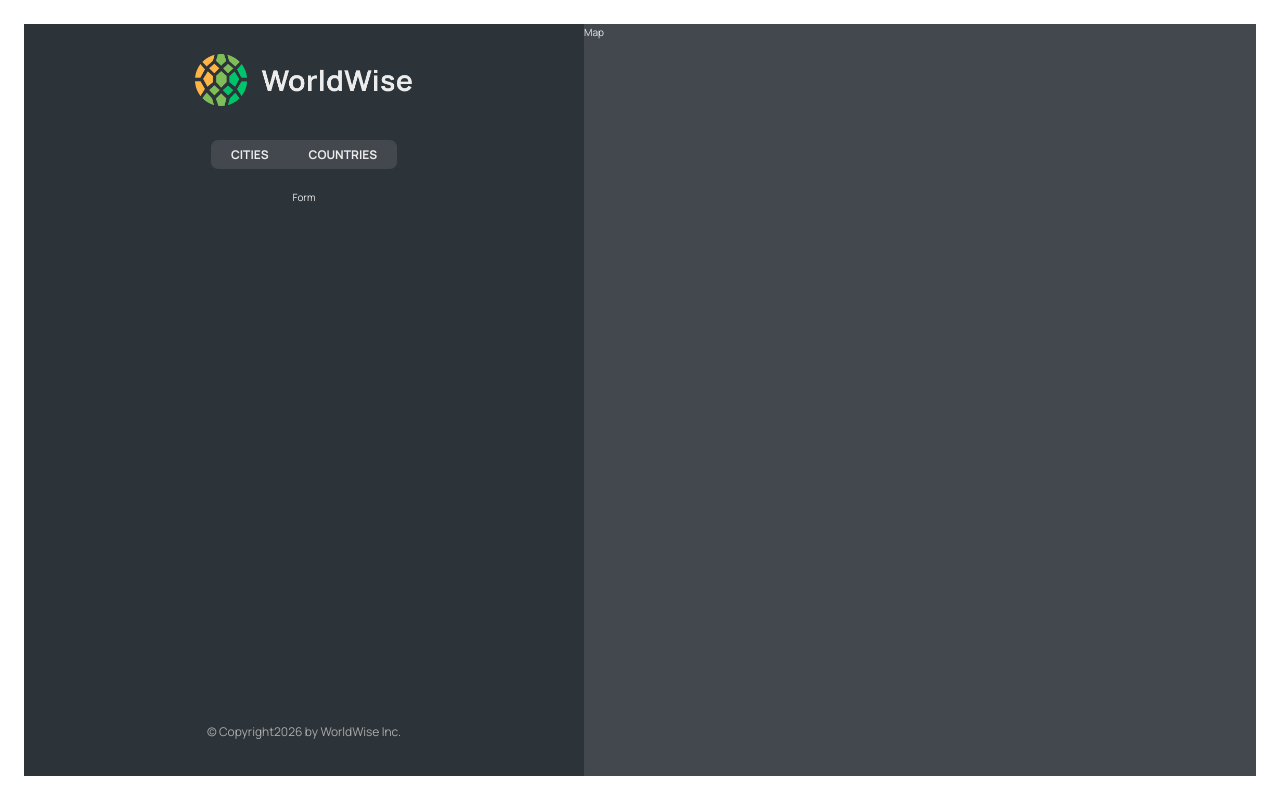
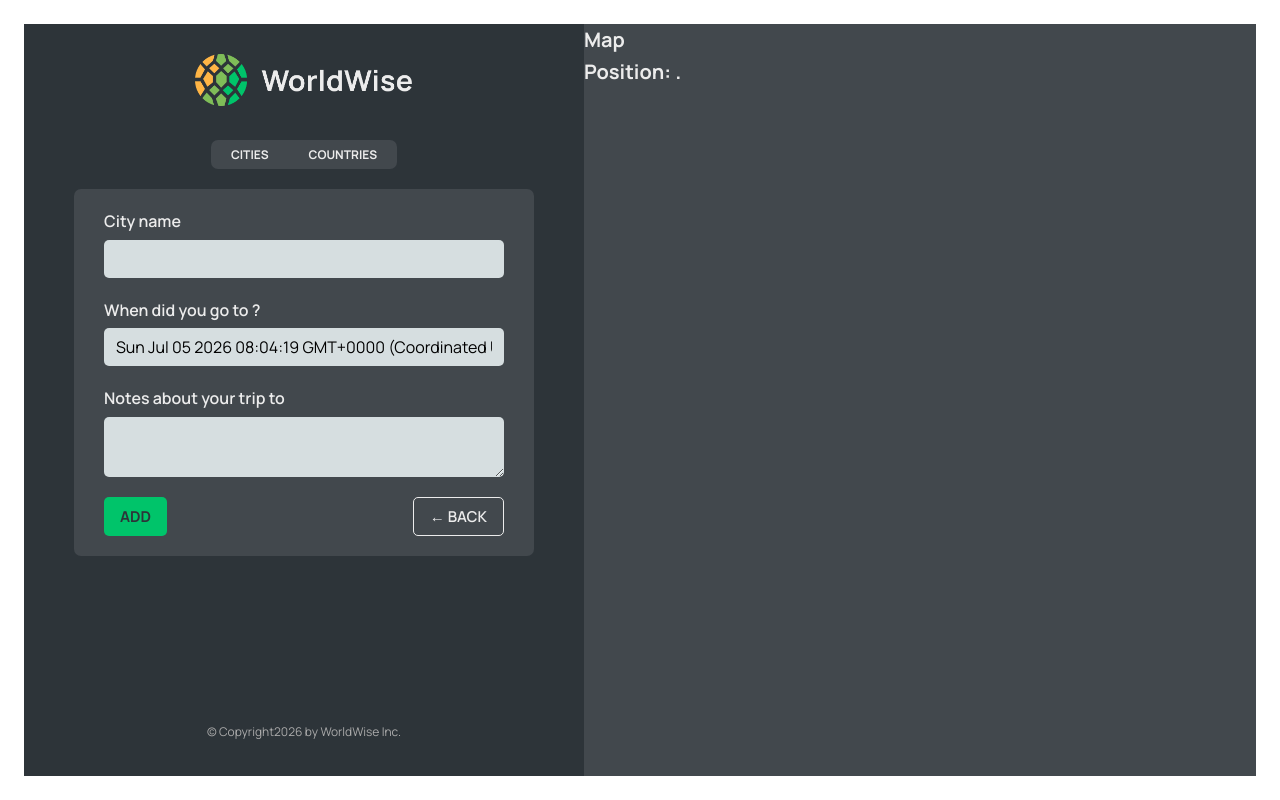
Before and after one commit to Abolfazl-Mohammadi-06/worldwise, a React (Vite) app: page /app/form in a window 1280 px wide. Built offline with nearby package versions, Linux system fonts and the light colour scheme; data requests are answered from the project's data file.

Commit message:
updating rouret

```diff
--- a/src/App.jsx
+++ b/src/App.jsx
@@ -1,4 +1,4 @@
-import {BrowserRouter, Route, Routes} from "react-router-dom";
+import {BrowserRouter, Navigate, Route, Routes} from "react-router-dom";
 import Product from "./pages/Product.jsx";
 import Pricing from "./pages/Pricing.jsx";
 import Homepage from "./pages/Homepage.jsx";
@@ -8,6 +8,8 @@
 import CityList from "./components/CityList.jsx";
 import {useEffect, useState} from "react";
 import CountriesList from "./components/CountriesList.jsx";
+import City from "./components/City.jsx";
+import Form from "./components/Form.jsx";
 
 const BASE_URL = "http://localhost:9000";
 export default function App() {
@@ -41,10 +43,11 @@
                 <Route path="login" element={<Login/>}/>
 
                 <Route path="app" element={<AppLayout/>}>
-                    <Route index element={<CityList cities={cities} isLoading={isLoading}/>}/>
+                    <Route index element={<Navigate replace to="cities"/>}/>
                     <Route index path="cities" element={<CityList cities={cities} isLoading={isLoading}/>}/>
+                    <Route path="cities/:id" element={<City/>}/>
                     <Route path="countries" element={<CountriesList cities={cities} isLoading={isLoading}/>}/>
-                    <Route path="form" element={<p>Form</p>}/>
+                    <Route path="form" element={<Form/>}/>
                 </Route>
 
                 <Route path="*" element={<PageNotFound/>}/>
@@ -52,4 +55,4 @@
         </BrowserRouter>
     );
 }
-//E12
+//E14
--- /dev/null
+++ b/src/components/Button.jsx
@@ -0,0 +1,11 @@
+import style from './Button.module.css'
+
+function Button({children, onClick, type}) {
+    return (
+        <button onClick={onClick} className={`${style.btn} ${style[type]}`}>
+            {children}
+        </button>
+    )
+}
+
+export default Button;
--- a/src/components/City.jsx
+++ b/src/components/City.jsx
@@ -1,4 +1,5 @@
 import styles from "./City.module.css";
+import {useParams, useSearchParams} from "react-router-dom";
 
 const formatDate = (date) =>
     new Intl.DateTimeFormat("en", {
@@ -9,6 +10,12 @@
     }).format(new Date(date));
 
 function City() {
+    const {id} = useParams();
+    const [searchParams, setSearchParams] = useSearchParams();
+    const lat = searchParams.get("lat")
+    const lng = searchParams.get("lng")
+
+
     // TEMP DATA
     const currentCity = {
         cityName: "Lisbon",
@@ -17,45 +24,52 @@
         notes: "My favorite city so far!",
     };
 
-  const { cityName, emoji, date, notes } = currentCity;
-
-  return (
-    <div className={styles.city}>
-      <div className={styles.row}>
-        <h6>City name</h6>
-        <h3>
-          <span>{emoji}</span> {cityName}
-        </h3>
-      </div>
-
-      <div className={styles.row}>
-        <h6>You went to {cityName} on</h6>
-        <p>{formatDate(date || null)}</p>
-      </div>
-
-      {notes && (
-        <div className={styles.row}>
-          <h6>Your notes</h6>
-          <p>{notes}</p>
-        </div>
-      )}
-
-      <div className={styles.row}>
-        <h6>Learn more</h6>
-        <a
-          href={`https://en.wikipedia.org/wiki/${cityName}`}
-          target="_blank"
-          rel="noreferrer"
-        >
-          Check out {cityName} on Wikipedia &rarr;
-        </a>
-      </div>
-
-      <div>
-        <ButtonBack />
-      </div>
-    </div>
-  );
+    // const {cityName, emoji, date, notes} = currentCity;
+    return (<>
+        <h1>
+            CITY {id}
+        </h1>
+        <p>
+            Position: {lat}, {lng}
+        </p>
+    </>)
+    // return (
+    //   <div className={styles.city}>
+    //     <div className={styles.row}>
+    //       <h6>City name</h6>
+    //       <h3>
+    //         <span>{emoji}</span> {cityName}
+    //       </h3>
+    //     </div>
+    //
+    //     <div className={styles.row}>
+    //       <h6>You went to {cityName} on</h6>
+    //       <p>{formatDate(date || null)}</p>
+    //     </div>
+    //
+    //     {notes && (
+    //       <div className={styles.row}>
+    //         <h6>Your notes</h6>
+    //         <p>{notes}</p>
+    //       </div>
+    //     )}
+    //
+    //     <div className={styles.row}>
+    //       <h6>Learn more</h6>
+    //       <a
+    //         href={`https://en.wikipedia.org/wiki/${cityName}`}
+    //         target="_blank"
+    //         rel="noreferrer"
+    //       >
+    //         Check out {cityName} on Wikipedia &rarr;
+    //       </a>
+    //     </div>
+    //
+    //     <div>
+    //
+    //     </div>
+    //   </div>
+    // );
 }
 
 export default City;
--- a/src/components/CityItem.jsx
+++ b/src/components/CityItem.jsx
@@ -1,4 +1,5 @@
 import style from './CityItem.module.css';
+import {Link} from "react-router-dom";
 
 
 const formatDate = (date) =>
@@ -11,14 +12,16 @@
 
 
 function CityItem({city}) {
-    const {cityName, emoji, date} = city;
+    const {cityName, emoji, date, id, position} = city;
     return (
-        <li className={style.cityItem}>
+        <li>
             {/*<span className={style.emoji}>{emoji}</span>*/}
-            <img src={emoji} alt={cityName} width={20}/>
-            <h3 className={style.name}>{cityName}</h3>
-            <time className={style.date}>({formatDate(date)})</time>
-            <button className={style.deleteBtn}>&times;</button>
+            <Link className={style.cityItem} to={`${id}?=lat=${position.lat}&lng=${position.lng}`}>
+                <img src={emoji} alt={cityName} width={20}/>
+                <h3 className={style.name}>{cityName}</h3>
+                <time className={style.date}>({formatDate(date)})</time>
+                <button className={style.deleteBtn}>&times;</button>
+            </Link>
         </li>
     )
 }
--- a/src/components/CountriesList.jsx
+++ b/src/components/CountriesList.jsx
@@ -17,8 +17,9 @@
             else return arr
         }
         , [])
+
     return (<ul className={style.countryList}>
-        {countries.map(country => <CountryItem country={country}/>)}
+        {countries.map(country => <CountryItem country={country} key={country.country}/>)}
     </ul>);
 }
 
--- a/src/components/Form.jsx
+++ b/src/components/Form.jsx
@@ -1,8 +1,10 @@
 // "https://api.bigdatacloud.net/data/reverse-geocode-client?latitude=0&longitude=0"
 
-import { useState } from "react";
+import {useState} from "react";
 
 import styles from "./Form.module.css";
+import Button from "./Button.jsx";
+import {useNavigate} from "react-router-dom";
 
 export function convertToEmoji(countryCode) {
     const codePoints = countryCode
@@ -13,6 +15,9 @@
 }
 
 function Form() {
+
+    const navigate = useNavigate();
+
     const [cityName, setCityName] = useState("");
     const [country, setCountry] = useState("");
     const [date, setDate] = useState(new Date());
@@ -49,8 +54,12 @@
             </div>
 
             <div className={styles.buttons}>
-        <button>Add</button>
-        <button>&larr; Back</button>
+                <Button type="primary">Add</Button>
+                <Button type="back" onClick={(e) => {
+                    e.preventDefault();
+                    navigate(-1)
+                }}>&larr; Back</Button>
+                {/*<button>&larr; Back</button>*/}
             </div>
         </form>
     );
--- a/src/components/Map.jsx
+++ b/src/components/Map.jsx
@@ -1,9 +1,20 @@
 import style from "./Map.module.css";
+import {useNavigate, useSearchParams} from "react-router-dom";
 
 function Map() {
+    const navigate = useNavigate()
+
+    const [searchParams, setSearchParams] = useSearchParams()
+    const lat = searchParams.get("lat")
+    const lng = searchParams.get("lng")
+
     return (
-        <div className={style.mapContainer}>
-            Map
+        <div className={style.mapContainer} onClick={() => navigate("form")}>
+            <h1>Map</h1>
+            <h1>
+                Position: {lat}.{lng}
+            </h1>
+
         </div>
     )
 }
```
Lines whose indentation alone changed are shown as unchanged.
